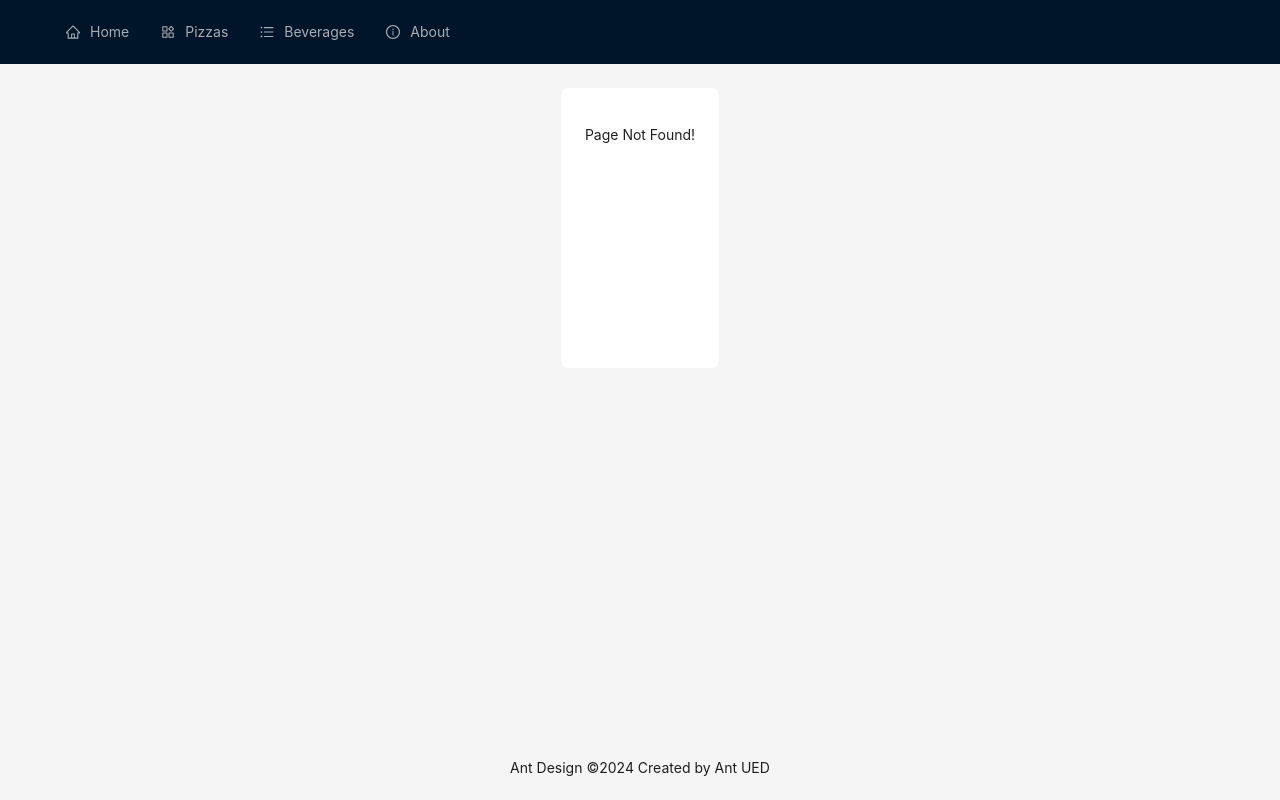
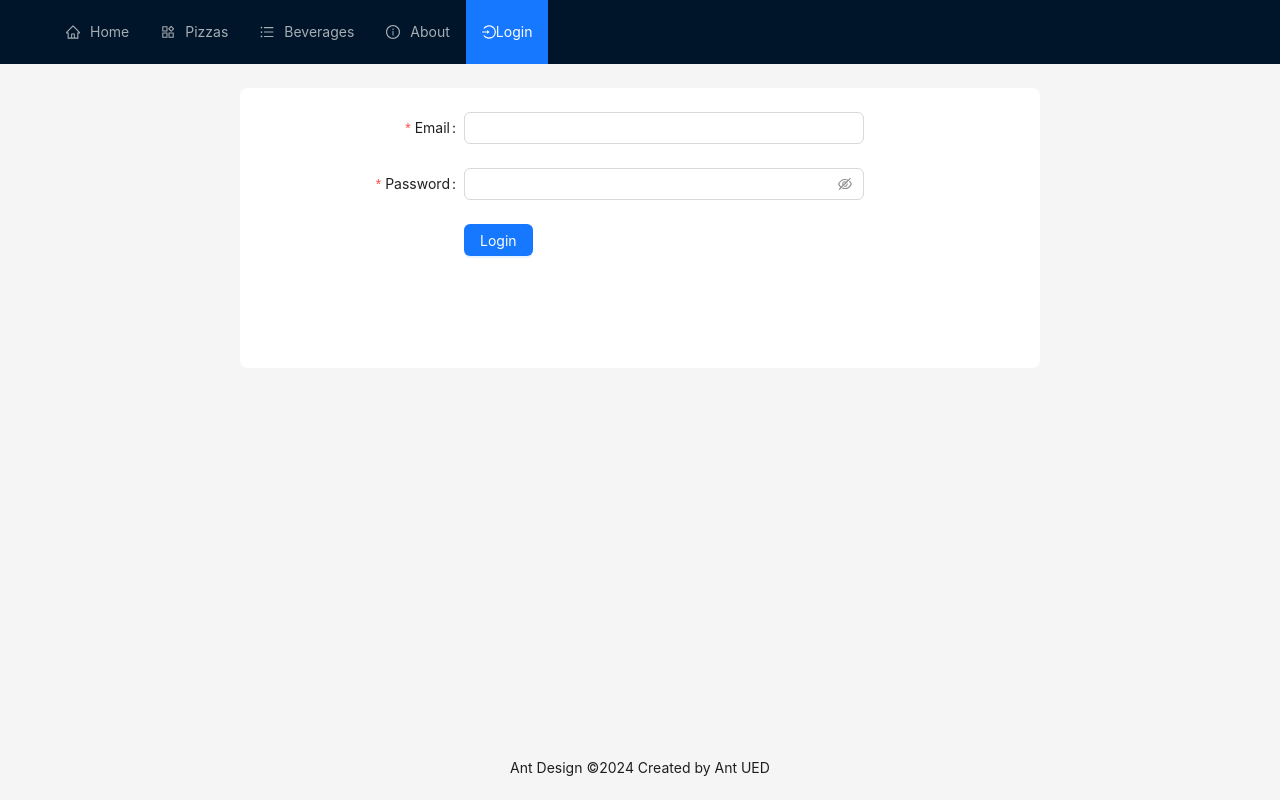
Before and after one commit to Artem0904/ReactPizzeria, a React (Create React App) app: page /login in a window 1280 px wide. Before the commit this address had no page. Built offline with nearby package versions, Linux system fonts and the light colour scheme.

Commit message:
login logic

```diff
--- a/src/App.js
+++ b/src/App.js
@@ -5,6 +5,7 @@ import Home from './components/Home';
 import Pizzas from './components/Pizzas';
 import Beverages from './components/Beverages';
 import CreateForm from './components/CreateForm';
+import Login from './components/Login';
 
 const App = () => {
   return (
@@ -13,6 +14,7 @@ const App = () => {
         <Route path="/" element={<Layout />}>
           <Route index element={<Home />} />
           <Route path="pizzas" element={<Pizzas/>}/>
+          <Route path="login" element={<Login />} />
           <Route path="pizzas/create" element={<CreateForm />} />
           <Route path="pizzas/edit/:id" element={<CreateForm />} />
           <Route path="beverages" element={<Beverages />} />
--- a/src/components/CreateForm.js
+++ b/src/components/CreateForm.js
@@ -1,5 +1,6 @@
 import React, { useEffect, useState } from 'react';
 import { Button, Checkbox, Form, Input, InputNumber, Select, Space, Upload, message } from 'antd';
+import {StepBackwardOutlined, CheckOutlined, CloseOutlined } from '@ant-design/icons';
 import TextArea from 'antd/es/input/TextArea';
 import { pizzasService } from '../server/pizzas';
 import { useNavigate, useParams } from 'react-router-dom';
@@ -80,6 +81,10 @@ export default function CreateForm() {
 
     return (
         <>
+            <Button htmlType="button"  onClick={() => navigate(-1)}>
+                <StepBackwardOutlined />
+                Back
+            </Button>
             <h1 style={{ textAlign: "center" }}>{editMode ? 'Edit' : 'Create'} Pizza</h1>
             <Form
                 form={form}
@@ -205,9 +210,11 @@ export default function CreateForm() {
 
                     <Space>
                         <Button type="primary" htmlType="submit">
+                            <CheckOutlined />
                             {editMode ? "Edit" : "Create"}
                         </Button>
                         <Button htmlType="button" onClick={onReset}>
+                            <CloseOutlined />
                             Reset
                         </Button>
                     </Space>
--- a/src/components/Header.js
+++ b/src/components/Header.js
@@ -1,7 +1,7 @@
 import React, { useContext, useEffect, useState } from 'react'
 import { Layout as AntdLayout, Menu } from 'antd';
 import { Link, useLocation } from 'react-router-dom';
-import { HomeOutlined, InfoCircleOutlined, ProductOutlined, UnorderedListOutlined } from '@ant-design/icons';
+import { HomeOutlined, InfoCircleOutlined, ProductOutlined, UnorderedListOutlined, LoginOutlined } from '@ant-design/icons';
 
 const { Header: AntdHeader } = AntdLayout;
 
@@ -57,6 +57,11 @@ export default function Header() {
                     <span>About</span>
                     <Link to="/about" />
                 </Menu.Item>
+                <Menu.Item key="/login">
+                    <LoginOutlined />
+                    <Link to="/login">Login</Link>
+                </Menu.Item>
+
             </Menu>
         </AntdHeader>
     )
--- /dev/null
+++ b/src/components/Login.js
@@ -0,0 +1,96 @@
+import React from 'react';
+import { Button, Checkbox, Form, Input, message } from 'antd';
+import { accountsService } from '../server/accounts';
+import { tokensService } from '../server/tokens';
+
+const onFinish = async (values) => {
+
+    const res = await accountsService.login(values);
+
+    if (res.status !== 200) {
+        message.console.error("Something went wrong!");
+        return;
+    }
+
+    console.log('Success:', values);
+
+    tokensService.save(res.data);
+
+     message.success("Your logged in successfully!");
+};
+
+const onFinishFailed = (errorInfo) => {
+    console.log('Failed:', errorInfo);
+};
+
+export default function Login() {
+
+    return (
+        <Form
+            name="basic"
+            labelCol={{
+                span: 8,
+            }}
+            wrapperCol={{
+                span: 16,
+            }}
+            style={{
+                maxWidth: 600,
+            }}
+            initialValues={{
+                remember: true,
+            }}
+            onFinish={onFinish}
+            onFinishFailed={onFinishFailed}
+            autoComplete="off"
+        >
+            <Form.Item
+                label="Email"
+                name="email"
+                rules={[
+                    {
+                        required: true,
+                        message: 'Please input your email!',
+                    },
+                ]}
+            >
+                <Input />
+            </Form.Item>
+
+            <Form.Item
+                label="Password"
+                name="password"
+                rules={[
+                    {
+                        required: true,
+                        message: 'Please input your password!',
+                    },
+                ]}
+            >
+                <Input.Password />
+            </Form.Item>
+
+            {/* <Form.Item
+                name="remember"
+                valuePropName="checked"
+                wrapperCol={{
+                    offset: 8,
+                    span: 16,
+                }}
+            >
+                <Checkbox>Remember me</Checkbox>
+            </Form.Item> */}
+
+            <Form.Item
+                wrapperCol={{
+                    offset: 8,
+                    span: 16,
+                }}
+            >
+                <Button type="primary" htmlType="submit">
+                    Login
+                </Button>
+            </Form.Item>
+        </Form>
+    );
+}
--- a/src/components/Pizzas.js
+++ b/src/components/Pizzas.js
@@ -1,6 +1,6 @@
 import React, { useEffect, useState } from 'react';
 import { Button, message, Popconfirm, Space, Table } from 'antd';
-import { Link } from 'react-router-dom';
+import { Link, useNavigate  } from 'react-router-dom';
 import { DeleteOutlined, EditOutlined } from '@ant-design/icons';
 import { pizzasService } from '../server/pizzas';
 
@@ -97,9 +97,6 @@ export default function Pizzas() {
                 <Button style={{ marginBottom: 10 }} type="primary">
                     <Link to="create">Create New Pizza</Link>
                 </Button>
-                <Button style={{ marginBottom: 10 }} type="primary">
-                    <Link to="edit">Test Edit</Link>
-                </Button>
             </Space>
             <Table columns={getColumns(deletePizza)} dataSource={pizzas} pagination={{ pageSize: 5 }} rowKey="id" />
         </>
--- a/src/index.css
+++ b/src/index.css
@@ -16,12 +16,13 @@ code {
   display: flex;
   flex-direction: column;
   min-height: 100vh;
+  /* background: rgb(21,13,153);
+  background: linear-gradient(90deg, rgba(21,13,153,1) 0%, rgba(107,107,168,1) 50%, rgba(0,212,255,1) 100%); */
 }
 
 .Layout .main {
   flex-grow: 1;
-  max-width: 70%;
-  width: auto;
+  width: 70%;
   margin: auto;
   justify-content: flex-start;
 }
--- /dev/null
+++ b/src/server/accounts.js
@@ -0,0 +1,12 @@
+import axios from "axios";
+
+const api = axios.create({
+    baseURL: process.env.REACT_APP_API_URL + "accounts/"
+});
+
+// ----- create service object
+export const accountsService = {
+    login: function (model) {
+        return api.post('login', model);
+    }
+}
--- /dev/null
+++ b/src/server/tokens.js
@@ -0,0 +1,13 @@
+const accessTokenKey = "accessKey";
+
+export const tokensService = {
+    save: function (model) {
+        localStorage.setItem(accessTokenKey, model.accessToken);
+    },
+    clear: function () {
+        localStorage.removeItem(accessTokenKey);
+    },
+    getAccessToken() {
+        return localStorage.getItem(accessTokenKey);
+    }
+}
```
